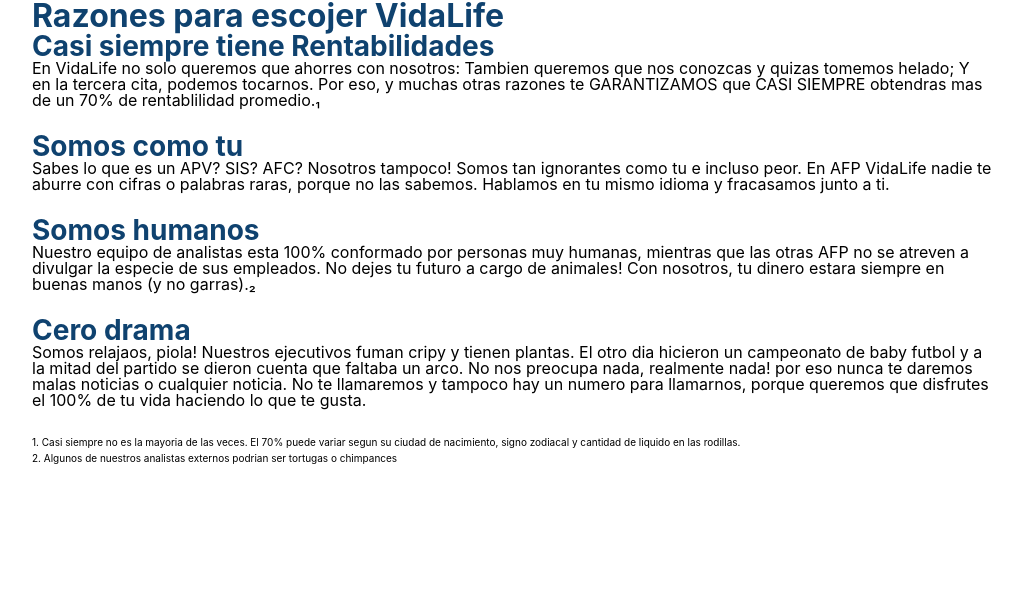
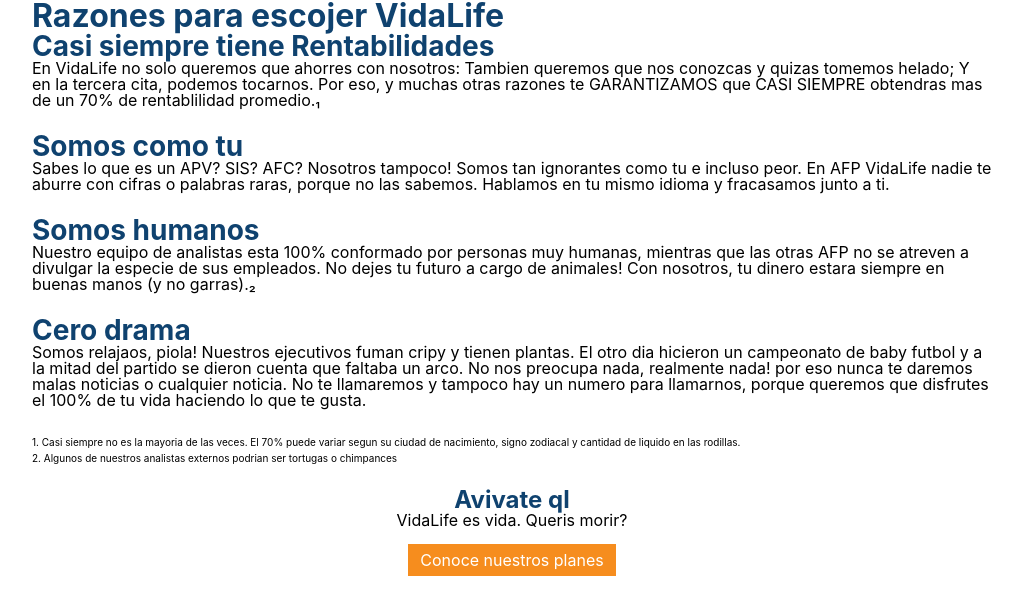
Before and after one commit to tubatuba/vidalife, a Jekyll site: the page built from index.md, in a window 1280 px wide. Shown: the part 348-940 px from the top of the page, without its empty margins (128-1150 px from the left). Built offline with Jekyll 4.4.1, drawn with Linux system fonts in a browser that asks for light colours; before the commit the page ends 900 px from its top, so only the background shows below that.

Commit message:
call to action:

```diff
--- a/_layouts/home.html
+++ b/_layouts/home.html
@@ -15,7 +15,12 @@
     </div>
     </div>
     <div class="content">
-    {{ content}}
-  </div>
+      {{ content }}
+    </div>
+    <div id="home-call-to-action">
+      <h3>Avivate ql</h3>
+      <p>VidaLife es vida. Queris morir? </p>
+      <a class="btn" href="/planes.html">Conoce nuestros planes</a>
+    </div>
   </body>
 </html>
--- a/_sass/home.scss
+++ b/_sass/home.scss
@@ -10,3 +10,7 @@
     color: white;
     font-size: 20px;
 }
+#home-call-to-action {
+    text-align: center;
+    padding:24px;
+}
--- a/_sass/vidalife.scss
+++ b/_sass/vidalife.scss
@@ -89,6 +89,12 @@
 h3 {
     font-size: 24px;
 }
+.btn {
+  background-color: $orange;
+  color: white;
+  text-decoration: none;
+  padding: 6px 12px;
+}
 #page-title {
   font-size: 40px;
 }
```
